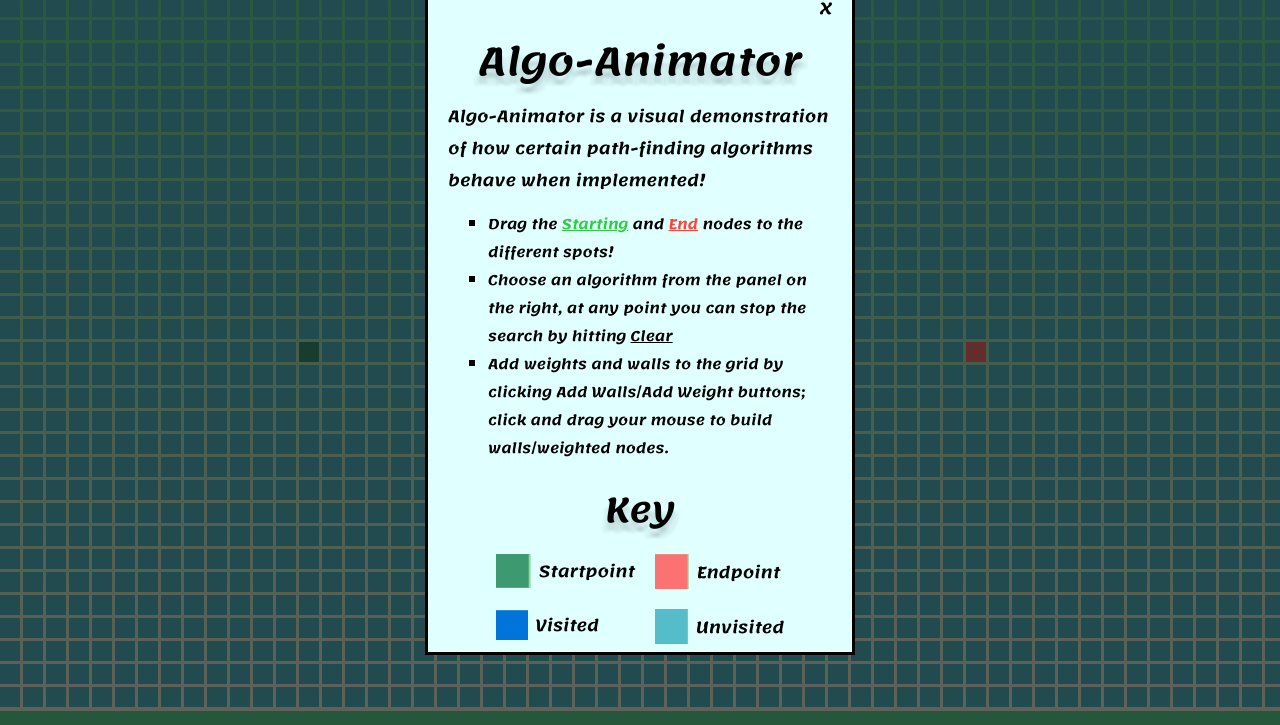
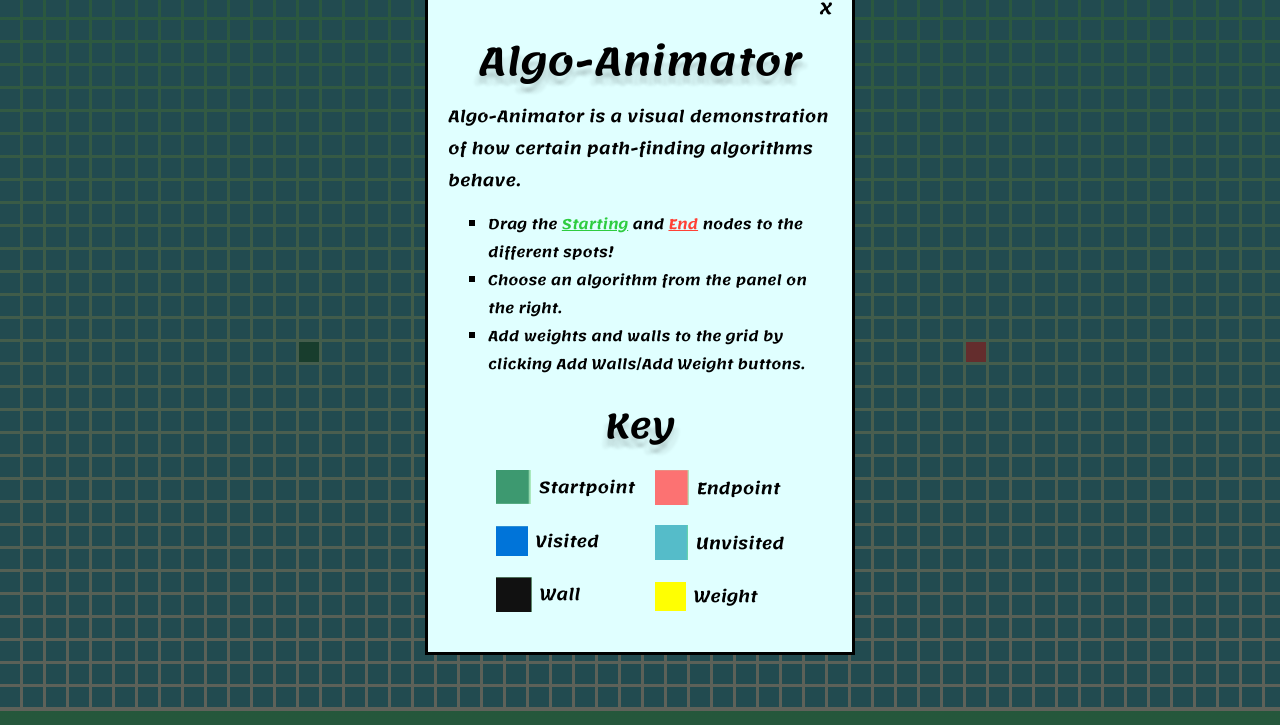
Before and after one commit to StevenYee123/Algo-Animator, a website built with webpack: page index.html in a window 1280 px wide. Shown: the part 75-800 px from the top of the page. Built offline with nearby package versions, Linux system fonts and the light colour scheme.

Commit message:
Fixed some styling

```diff
--- a/index.html
+++ b/index.html
@@ -54,20 +54,18 @@
             <div id="modal-content">
                 <span class="close">X</span>
                 <span id="modal-span" style="font-size: 38px;">Algo-Animator</span>
-                <strong id="modal-description">Algo-Animator is a visual demonstration of how certain path-finding algorithms behave
-                    when implemented!</strong>
+                <strong id="modal-description">Algo-Animator is a visual demonstration of how certain path-finding algorithms behave.</strong>
                 <ul id="modal-points">
                     <li>
                         Drag the <strong class="underline" id="green">Starting</strong> and <strong class="underline" id="red">End</strong>
                         nodes to the different spots!
                     </li>
                     <li>
-                        Choose an algorithm from the panel on the right, at any point you can stop the
-                        search by hitting <strong class="underline">Clear</strong>
+                        Choose an algorithm from the panel on the right.
                     </li>
                     <li>
                         Add weights and walls to the grid by clicking <span>Add Walls</span>/<span>Add Weight</span>
-                        buttons; click and drag your mouse to build walls/weighted nodes.
+                        buttons.
                     </li>
                 </ul>
                 <span id="modal-span" style="font-size: 34px">Key</span>
```
